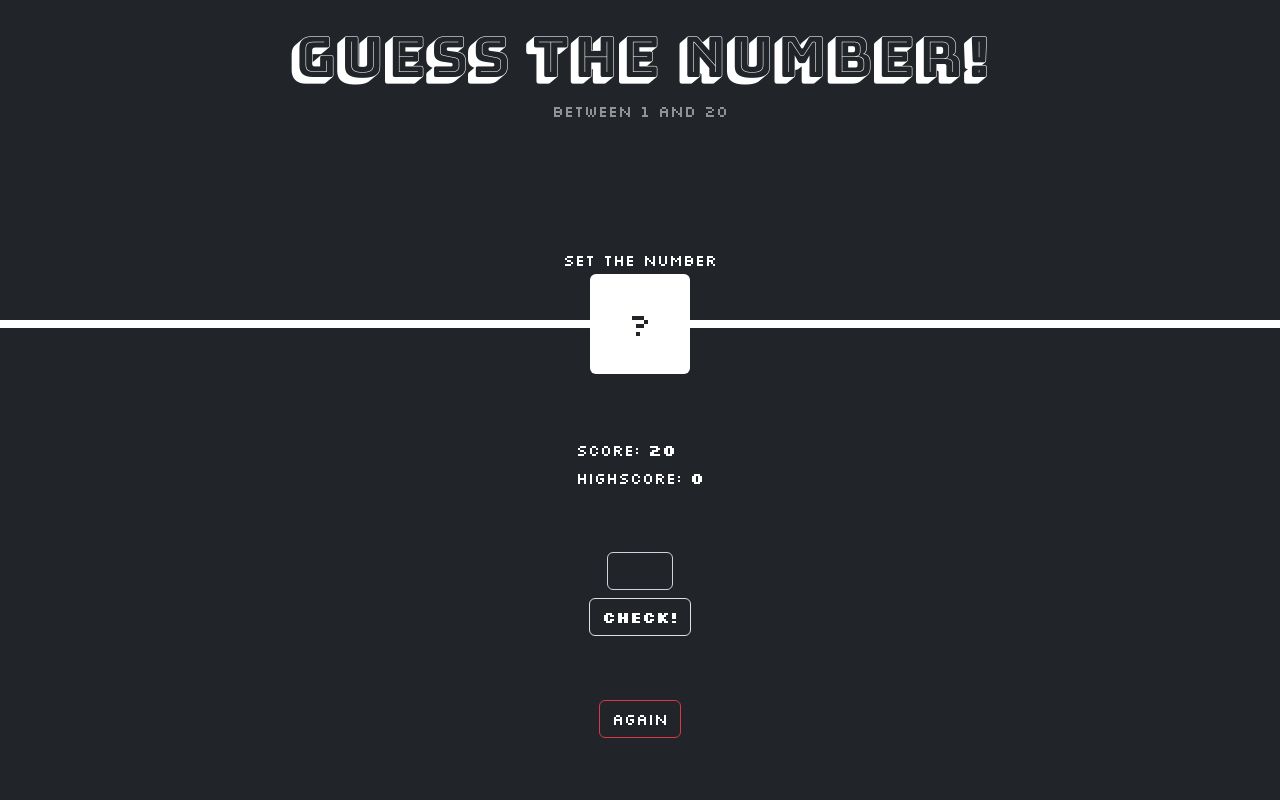
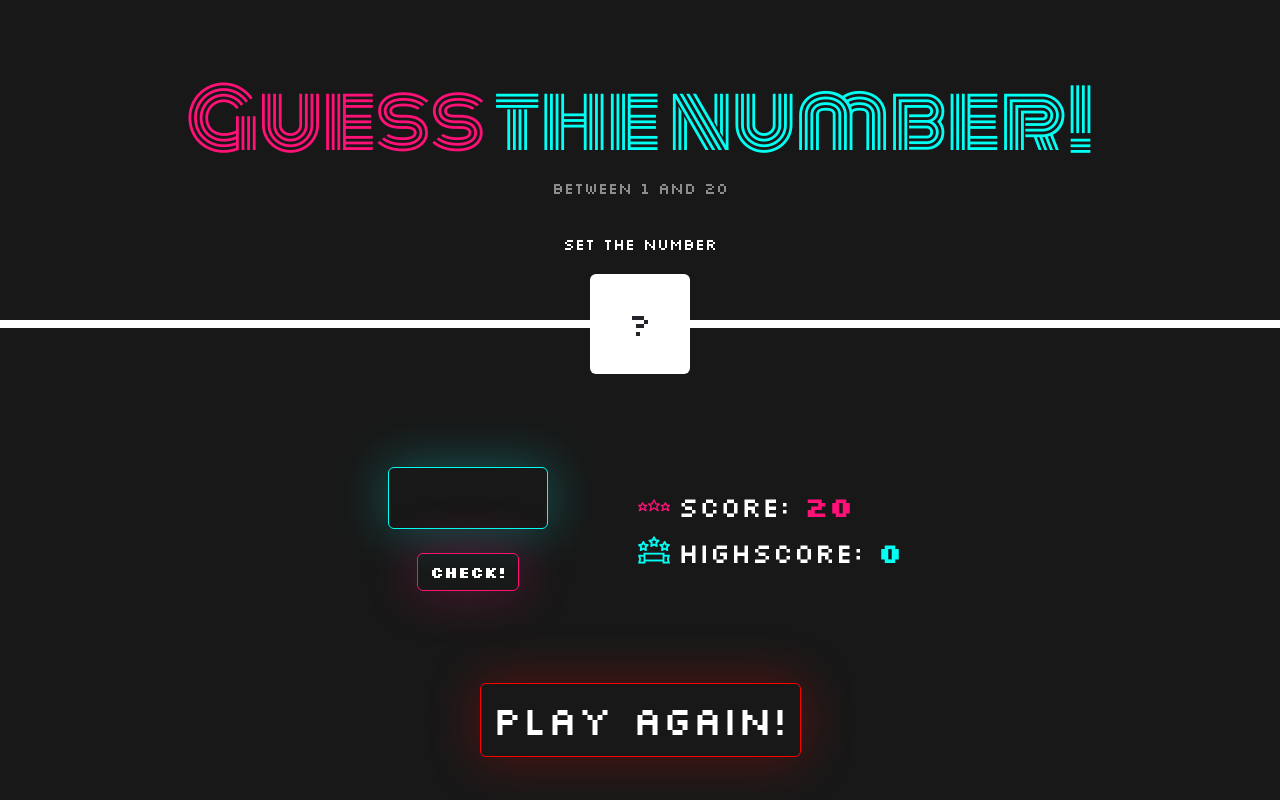
Before and after one commit to erasedvisuals/guess-the-number, a plain HTML site: page index.html in a window 1280 px wide. Drawn offline with nearby package versions, Linux system fonts and the light colour scheme; a web font is replaced by a local one.

Commit message:
Decoratoe implementato lg

```diff
--- a/index.html
+++ b/index.html
@@ -11,70 +11,188 @@
     <link rel="preconnect" href="https://fonts.googleapis.com">
     <link rel="preconnect" href="https://fonts.gstatic.com" crossorigin>
     <link
-        href="https://fonts.googleapis.com/css2?family=Bungee+Shade&family=Lobster&family=Montserrat:ital,wght@0,200;0,300;0,400;0,500;0,700;1,400;1,500&family=Silkscreen:wght@400;700&family=Urbanist:ital,wght@0,200;0,400;0,600;0,800;1,200;1,400&display=swap"
+        href="https://fonts.googleapis.com/css2?family=Bungee+Shade&family=Lobster&family=Monoton&family=Montserrat:ital,wght@0,200;0,300;0,400;0,500;0,700;1,400;1,500&family=Neonderthaw&family=Silkscreen:wght@400;700&family=Tilt+Neon&family=Urbanist:ital,wght@0,200;0,400;0,600;0,800;1,200;1,400&display=swap"
         rel="stylesheet">
     <style>
-        body{
+        /*
+         NEON COLORS PALETTE
+         Pink:     #FF1178
+         Red:      #FE0000
+         Yellow:   #FFF205
+         Cyian:    #01FFF4
+         Green:    #7CFF01
+         Bg-color: #181818
+         */
+
+         /*
+                FONTS
+         */
+        body {
             font-family: 'Silkscreen', sans-serif;
         }
-        #title{
-            font-family: 'Bungee Shade', sans-serif;
-            font-size: 7vh;
+
+        #title {
+            font-family: 'Monoton', sans-serif;
+            font-size: 2.5rem;
         }
-        .my-shadow-correct{
-            box-shadow: 0px 0px 20px 9px green;
+
+        #title-lg {
+            font-family: 'Monoton', sans-serif;
+            font-size: 5rem;
+            margin-top: 3rem;
         }
-        .my-shadow-wrong{
-            box-shadow: 0px 0px 20px 9px crimson;
+        /*
+                TEXT COLORS
+        */
+        .text-neon-c {
+            color: #01FFF4;
+        }
+
+        .text-neon-p {
+            color: #FF1178;
+        }
+
+        .text-neon-r {
+            color: #FE0000;
+        }
+
+        /*
+                BORDER COLORS
+        */
+        .border-neon-red {
+            border-color: #FE0000;
+            box-shadow: 0 0 50px 2px #fe000045;
+        }
+        .border-neon-pink {
+            border-color: #FF1178;
+            box-shadow: 0 0 50px 2px #FF117845;
+        }
+        .border-neon-cyan {
+            border-color: #01FFF4;
+            box-shadow: 0 0 50px 2px #01FFF445;
+        }
+        /*
+                SHADOWS
+        */
+        .my-shadow-correct {
+            box-shadow: 0px 0px 20px 9px #7CFF01;
+        }
+
+        .my-shadow-wrong {
+            box-shadow: 0px 0px 20px 9px #FE0000;
+        }
+
+        .my-bg-dark {
+            background-color: #181818;
+        }
+        /*
+                LAYOUT ADJUSTMENTS
+        */
+        .mb-6 {
+            margin-bottom: 4rem;
         }
     </style>
 </head>
 
-<body class="bg-dark" style="height: 100vh">
+<body class="my-bg-dark" style="height: 100vh">
     <!--HEAD AND TITLE-->
-    <div id="title-screen-xs" class="d-flex flex-column justify-content-between align-items-center gap-0"
+    <div id="title-screen-xs" class="d-flex d-lg-none flex-column justify-content-between align-items-center gap-0"
         style="height: 40%;">
-        <div class="text-white text-center mt-4">
-            <h1 id="title" class="h1">Guess the number!</h1>
+        <div class="text-neon-c text-center mt-4">
+            <h1 id="title" class="h1"><span class="text-neon-p">Guess</span> the number!</h1>
             <p class="m-0 text-white-50">Between 1 and 20</p>
         </div>
-        <div id="tips" class="text-white mb-5">Set the number</div>
+        <div id="tips" class="text-white mb-6">Set the number</div>
+    </div>
+    <div id="title-screen-lg" class="d-none d-lg-flex flex-column justify-content-between align-items-center gap-0"
+        style="height: 40%;">
+        <div class="text-neon-c text-center mt-4">
+            <h1 id="title-lg" class="h1"><span class="text-neon-p">Guess</span> the number!</h1>
+            <p class="m-0 text-white-50">Between 1 and 20</p>
+        </div>
+        <div id="tips" class="text-white mb-6">Set the number</div>
     </div>
     <!--SEP------------->
     <div id="sep" class="d-flex bg-white m-0 justify-content-center align-items-center" style="height: 1%;">
         <div class=" d-flex bg-white justify-content-center align-items-center rounded fs-2"
             style="width: 100px; height: 100px;">?</div>
     </div>
-    <div id="sep-correct" class="d-none bg-success m-0 justify-content-center align-items-center my-shadow-correct" style="height: 1%;">
+    <div id="sep-correct" class="d-none bg-success m-0 justify-content-center align-items-center my-shadow-correct"
+        style="height: 1%;">
         <div class="d-flex text-white bg-success justify-content-center align-items-center rounded fs-2 my-shadow-correct"
             style="width: 100px; height: 100px;">5</div>
     </div>
-    <div id="sep-wrong" class="d-none bg-danger m-0 justify-content-center align-items-center my-shadow-wrong" style="height: 1%;">
+    <div id="sep-wrong" class="d-none bg-danger m-0 justify-content-center align-items-center my-shadow-wrong"
+        style="height: 1%;">
         <div class=" d-flex text-white bg-danger justify-content-center align-items-center fs-2 my-shadow-wrong"
             style="width: 100px; height: 100px;">X</div>
     </div>
     <!--MAIN------------>
-    <div id="main-xs" class="d-flex flex-column justify-content-evenly align-items-center pt-5 text-white"
+    <div id="main-xs" class="d-flex d-lg-none flex-column justify-content-evenly align-items-center pt-5 text-white"
         style="height: 59%;">
         <div id="records" class="d-flex flex-column justify-content-center align-items-start">
-            <p class="mb-1">Score: <span class="fw-bold">20</span></p>
-            <p class="m-0 text-start">Highscore: <span class="fw-bold">0</span></p>
+            <div class="d-flex justify-content-between align-items-center gap-2">
+                <img src="./assets/img/stars-neon.png" alt="">
+                <p class="m-0">Score: <span class="fw-bold text-neon-p">20</span></p>
+            </div>
+            <div class="d-flex justify-content-between align-items-center gap-2">
+                <img src="./assets/img/high-score-neon.png" alt="">
+                <p class="m-0 mt-1 text-start">Highscore: <span class="fw-bold text-neon-c">0</span></p>
+            </div>
+
         </div>
-        <div id="input" class="d-flex flex-column align-items-center justify-content-center">
+        <div id="input" class="d-flex flex-column align-items-center justify-content-center w-25">
             <div id="guess" class="d-flex flex-column align-items-center justify-content-center">
                 <form class="bg-transparent d-flex flex-column align-items-center justify-content-center">
-                    <div class="mb-2 d-flex justify-content-center">
+                    <div class="mb-2 d-flex justify-content-center ">
                         <label for="player-guess" class="form-label"></label>
-                        <input type="text" name="player-guess" id="player-guess" class="form-control bg-transparent w-25">
+                        <input type="number" name="player-guess" id="player-guess"
+                            class="form-control bg-transparent border-neon-cyan fs-5 text-white text-center">
                     </div>
-                    <button class="btn bg-transparent border rounded text-white fw-bold" type="submit">Check!</button>
+                    <button class="btn bg-transparent border-neon-cyan rounded text-neon-c fw-bold mt-1" type="submit">Check!</button>
                 </form>
             </div>
-            <div id="restart" class="mt-5">
-                <button class="btn bg-transparent border-danger rounded text-white mt-3" type="reset">Again</button>
+        </div>
+        <div id="restart" class="">
+            <button class="btn bg-transparent border-neon-red rounded text-white mt-3" type="reset">Play
+                again!</button>
+        </div>
+    </div>
+    <div id="main-lg"
+        class="d-none d-lg-flex flex-column justify-content-evenly align-items-center pt-5 text-white fs-3"
+        style="height: 59%;">
+        <div id="wrapper-lg" class="d-flex align-items-center justify-content-center gap-5 pt-5 pb-5">
+            <div id="input-lg" class="d-flex flex-column w-25">
+                <div id="guess-lg" class="d-flex flex-column align-items-center justify-content-center">
+                    <form class="bg-transparent d-flex flex-column align-items-center justify-content-center">
+                        <div class="mb-2 d-flex justify-content-center ">
+                            <label for="player-guess" class="form-label"></label>
+                            <input type="number" name="player-guess" id="player-guess"
+                                class="form-control bg-transparent border-neon-cyan fs-2 w-75 text-white text-center">
+                        </div>
+                        <button class="btn bg-transparent border-neon-pink rounded text-white fw-bold mt-3"
+                            type="submit">Check!</button>
+                    </form>
+                </div>
+            </div>
+            <div id="records-lg" class="d-flex flex-column justify-content-center align-items-start rounded p-3">
+                <div class="d-flex justify-content-between align-items-center gap-2">
+                    <img src="./assets/img/stars-neon.png" alt="">
+                    <p class="m-0">Score: <span class="fw-bold text-neon-p">20</span></p>
+                </div>
+                <div class="d-flex justify-content-between align-items-center gap-2">
+                    <img src="./assets/img/high-score-neon.png" alt="">
+                    <p class="m-0 mt-1 text-start">Highscore: <span class="fw-bold text-neon-c">0</span></p>
+                </div>
+
             </div>
         </div>
+        <div id="restart-lg" class="">
+            <button class="btn bg-transparent border-neon-red rounded text-white fs-1" type="reset">Play
+                again!</button>
+        </div>
     </div>
+
     <script src="https://cdn.jsdelivr.net/npm/bootstrap@5.2.3/dist/js/bootstrap.bundle.min.js"
         integrity="sha384-kenU1KFdBIe4zVF0s0G1M5b4hcpxyD9F7jL+jjXkk+Q2h455rYXK/7HAuoJl+0I4"
         crossorigin="anonymous"></script>
```
Also changed, not shown: assets/img/high-score-neon.png (added), assets/img/high-score.png (added), assets/img/stars-neon.png (added), assets/img/stars.png (added).
